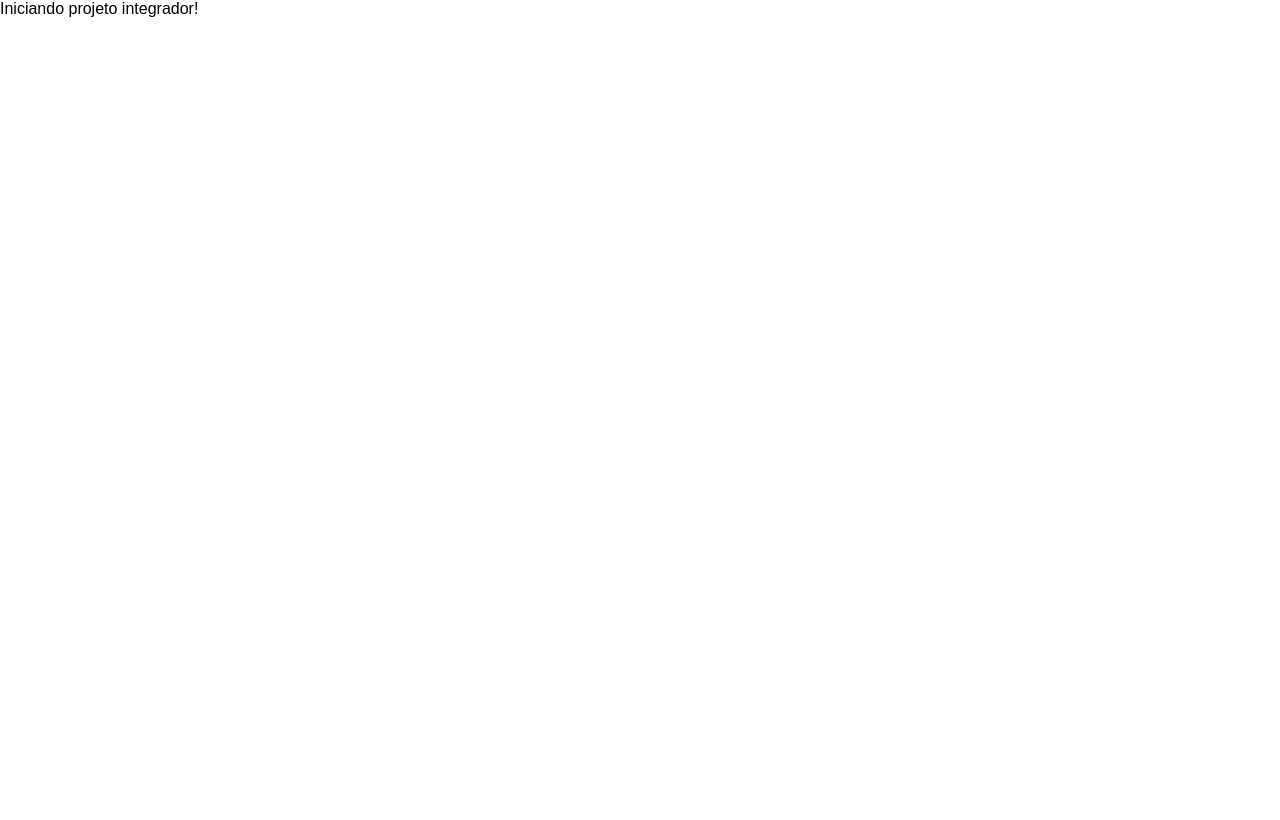
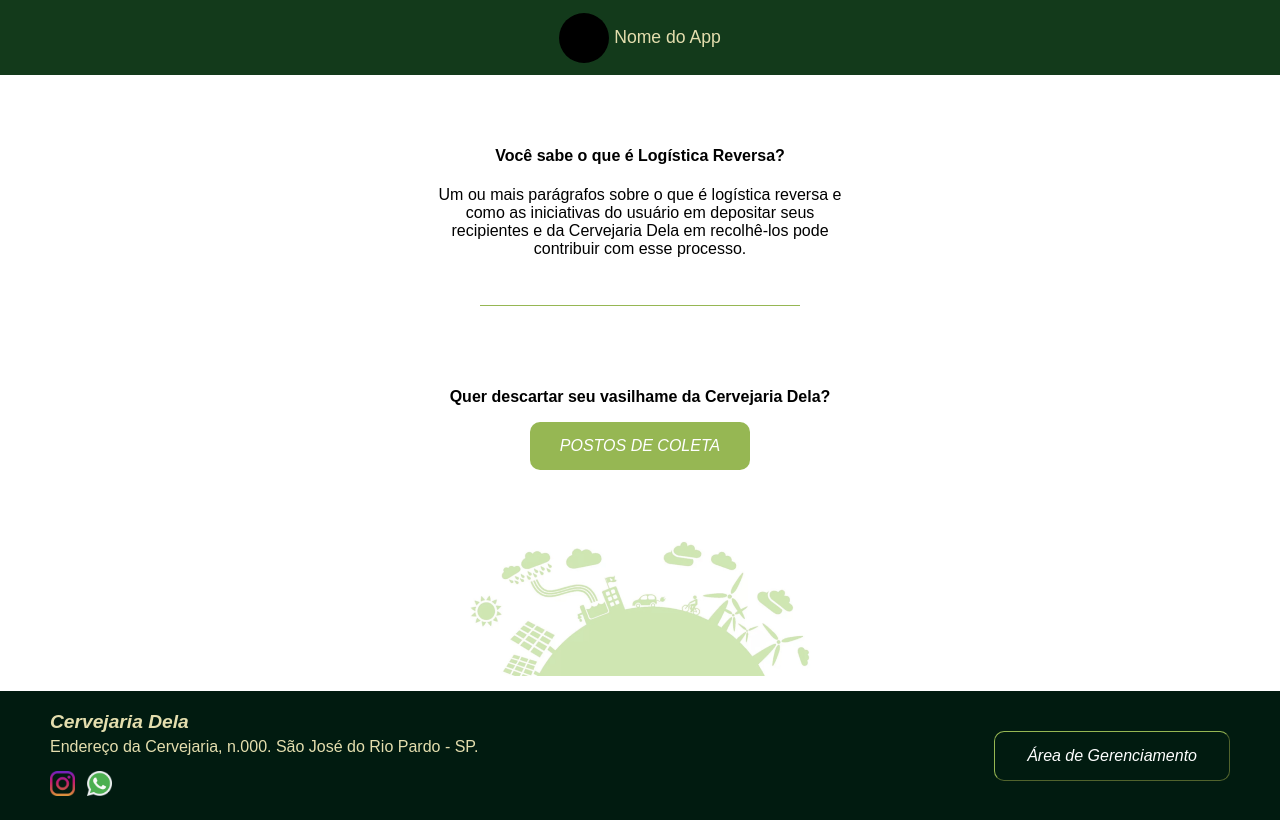
Before and after one commit to nmonalisa/Projeto_integrado_1, a website: page src/index.html in a window 1280 px wide. Drawn offline with nearby package versions, Linux system fonts and the light colour scheme.

Commit message:
Pegando atualizações de Philipp

```diff
--- a/src/index.html
+++ b/src/index.html
@@ -10,12 +10,53 @@
     <meta name="viewport" content="width=device-width, initial-scale=1.0">
 </head>
 <body id="root">
-    <p>Página inicial (atribuição Philipp) </p>
+    <!-- Início do Header -->
+    <header id="header" class="header-postos">
+        <a href=""><div class="header-postos-logo"></div></a>
+        <div>Nome do App</div>
+    </header>
+    <!-- Fim do Header -->
 
-    Acesso para páginas feitas por Monalisa:</br>
-    <a href="pages/lista_postos/postos.html">Ir para lista de postos de coleta</a></br>
-    <a href="pages/perfil_posto/perfil_posto.html">Ir para perfil do posto de coleta depois do login</a></br>
-    <a href="pages/perfil_empresa/empresa.html">Ir para perfil do posto da empresa principal depois do login</a></br>
-    <script type="text/javascript" src="index.js"></script>
-</body>
+    <!-- Início do corpo -->
+    <div class="container">
+      <div class="main-text" align="center">
+        <h4>Você sabe o que é Logística Reversa?</h4>
+        <p>Um ou mais parágrafos sobre o que é logística reversa e </br> como as iniciativas do usuário em depositar seus </br> recipientes e da Cervejaria Dela em recolhê-los pode </br> contribuir com esse processo.</p>
+      </div>
+
+      <div class="stripe"></div>
+
+      <div class="secondary-text" align="center">
+        <h4>Quer descartar seu vasilhame da Cervejaria Dela?</h4>
+        <button class="button button1" onclick="location.href = './pages/lista_postos/postos.html' "><i>POSTOS DE COLETA</i></button>
+      </div>
+
+      <div class="img-photo">
+        <img src="./images/home_logistica_reversa_transparencia50.png"/>
+      </div>
+    </div>
+    <!-- Fim do corpo -->
+
+    <!-- Início do Footer -->
+    <footer class="footer-postos">
+      <section class="footer-postos-box">
+          <div class="footer-postos-titulo">
+              Cervejaria Dela
+          </div>
+          <div>Endereço da Cervejaria, n.000. São José do Rio Pardo - SP.</div>
+          <div class="footer-postos-box-icones"></div>
+            <a href="https://www.instagram.com/cervejariadela/"><img class="footer-postos-icone" src="./images/instagram.png" /></a>
+            <img class="footer-postos-icone" src="./images/whatsapp.png" />
+          </div>
+      </section>
+
+      <section class="footer-btn">
+        <button class="adminBtn" onclick="location.href = './pages/login/index.html' ">
+          <i>Área de Gerenciamento</i>
+        </button>
+      </section>
+    </footer>
+    <!-- Fim do Footer -->
+      <script src="https://cdn.jsdelivr.net/npm/bootstrap@5.0.2/dist/js/bootstrap.bundle.min.js" integrity="sha384-MrcW6ZMFYlzcLA8Nl+NtUVF0sA7MsXsP1UyJoMp4YLEuNSfAP+JcXn/tWtIaxVXM" crossorigin="anonymous"></script>
+    </body>
 </html>
--- /dev/null
+++ b/src/pages/cadastro/style.css
@@ -0,0 +1,101 @@
+body {
+    background-size: contain;
+    height: 100vh;
+    font-family: Arial, Helvetica, sans-serif;
+    margin: 0;
+    padding: 0;
+    width: 100vw;
+  }
+
+.header-postos {
+    background-color: #133A1B;
+    color: #E4DEAE;
+    height: 75px;
+    display: flex;
+    align-items: center;
+    justify-content: center;
+    font-size: 1.1rem;
+}
+
+.header-postos-logo {
+    width: 50px;
+    height: 50px;
+    background-color: black;
+    margin-right: 5px;
+    border-radius: 25px;
+}
+
+.main-container {
+    margin-top: 50px;;
+}
+
+.main-header {
+    margin-bottom: 30px;
+}
+
+.form-container {
+    width: 40%;
+    border-color: #011B10;
+    border: thin solid #96B753;
+    border-radius: 15px;
+    padding: 15px;
+    margin-bottom: 30px;
+}
+
+.signin-text {
+    margin-top: 30px;
+}
+
+.button {
+    border: none;
+    border-radius: 10px;
+    color: white;
+    background-color: #96B753;
+    text-align: center;
+    text-decoration: none;
+    display: inline-block;
+    padding: 5px;
+    cursor: pointer;
+    width: 100%;
+    font-size: large;
+}
+
+.footer-postos-box {
+    margin-left: 50px;
+}
+
+.footer-postos-titulo {
+    font-size: 1.2rem;
+    font-weight: bold;
+    font-style: italic;
+    padding-bottom: 5px
+}
+
+.footer-postos-box-icones {
+    margin: 15px 0px;
+}
+
+.footer-postos-icone {
+    height: 25px;
+    width: 25px;
+    margin-right: 8px;
+}
+
+.footer-postos {
+    background-color: #011B10;
+    color: #E4DEAE;
+    padding: 20px 0px;
+    width: 100%;
+}
+
+@media (max-width: 450px) {
+    .form-container {
+        width: 80%;
+    }
+}
+
+@media (max-width: 500px) {
+}
+
+@media (max-width: 780px) {
+}
--- /dev/null
+++ b/src/pages/login/style.css
@@ -0,0 +1,107 @@
+body {
+    background-size: contain;
+    height: 100vh;
+    font-family: Arial, Helvetica, sans-serif;
+    margin: 0;
+    padding: 0;
+    width: 100vw;
+  }
+
+.header-postos {
+    background-color: #133A1B;
+    color: #E4DEAE;
+    height: 75px;
+    display: flex;
+    align-items: center;
+    justify-content: center;
+    font-size: 1.1rem;
+}
+
+.header-postos-logo {
+    width: 50px;
+    height: 50px;
+    background-color: black;
+    margin-right: 5px;
+    border-radius: 25px;
+}
+
+.main-container {
+    margin-top: 50px;
+    min-height: 70vh;
+}
+
+.main-header {
+    margin-bottom: 30px;
+}
+
+.form-container {
+    width: 40%;
+    border-color: #011B10;
+    border: thin solid #96B753;
+    border-radius: 15px;
+    padding: 15px;
+}
+
+.signin-text {
+    margin-top: 30px;
+}
+
+.button {
+    border: none;
+    border-radius: 10px;
+    color: white;
+    background-color: #96B753;
+    text-align: center;
+    text-decoration: none;
+    display: inline-block;
+    padding: 5px;
+    cursor: pointer;
+    width: 100%;
+    font-size: large;
+    text-decoration: none;
+}
+
+a:hover {
+    text-decoration: none;
+    color: #fff;
+}
+
+.footer-postos-box {
+    margin-left: 50px;
+}
+
+.footer-postos-titulo {
+    font-size: 1.2rem;
+    font-weight: bold;
+    font-style: italic;
+    padding-bottom: 5px
+}
+
+.footer-postos-box-icones {
+    margin: 15px 0px;
+}
+
+.footer-postos-icone {
+    height: 25px;
+    width: 25px;
+    margin-right: 8px;
+}
+
+.footer-postos {
+    background-color: #011B10;
+    color: #E4DEAE;
+    padding: 20px 0px;
+    width: 100%;
+}
+
+@media (max-width: 450px) {
+    .form-container {
+        width: 80%;
+    }
+}
+
+@media (max-width: 500px) {
+}
+
+@media (max-width: 780px) {
+}
--- a/src/style.css
+++ b/src/style.css
@@ -7,7 +7,143 @@
     height: 100vh;
     font-family: Arial, Helvetica, sans-serif;
     margin: 0;
-    overflow-y: hidden;
     padding: 0;
     width: 100vw;
-  }
+}
+
+.header-postos {
+    background-color: #133A1B;
+    color: #E4DEAE;
+    height: 75px;
+    display: flex;
+    align-items: center;
+    justify-content: center;
+    font-size: 1.1rem;
+}
+
+.header-postos-logo {
+    width: 50px;
+    height: 50px;
+    background-color: black;
+    margin-right: 5px;
+    border-radius: 25px;
+}
+
+.button {
+    border: none;
+    border-radius: 10px;
+    color: white;
+    padding: 15px 30px;
+    text-align: center;
+    text-decoration: none;
+    display: inline-block;
+    font-size: 16px;
+    margin: -5px 2px;
+    cursor: pointer;
+}
+
+.container {
+    display: flex;
+    flex-direction: column;
+    justify-content: space-around;
+    align-items: center;
+    min-height: 77vh;
+}
+
+.stripe {
+    height: 1px;
+    width: 25%;
+    background-color: #96B753;
+    margin: 0px 0px 30px 0px;
+}
+
+.main-text {
+    margin: 35px 0px 0px 0px;
+}
+
+.secondary-text {
+    display: flex;
+    flex-direction: column;
+    align-items: center;
+    margin: 0px 0px 45px 0px;
+}
+
+.button1 {
+    background-color: #96B753;
+}
+
+.img-photo {
+    margin-bottom: -5px;
+}
+
+.footer-postos-box {
+    margin-left: 50px;
+}
+
+.footer-postos-titulo {
+    font-size: 1.2rem;
+    font-weight: bold;
+    font-style: italic;
+    padding-bottom: 5px
+}
+
+.footer-postos-box-icones {
+    margin: 15px 0px;
+}
+
+.footer-postos-icone {
+    height: 25px;
+    width: 25px;
+    margin-right: 8px;
+}
+
+.footer-postos {
+    background-color: #011B10;
+    color: #E4DEAE;
+    padding: 20px 0px;
+    display: flex;
+    justify-content: space-between;
+}
+
+.adminBtn {
+    border-radius: 10px;
+    color: #fff;
+    border-color: #96B753;
+    border-width: 1px;
+    background-color: #011B10;
+    padding: 15px 32px;
+    text-align: center;
+    text-decoration: none;
+    display: inline-block;
+    font-size: 16px;
+    margin: 4px 2px;
+    cursor: pointer;
+    margin-right: 50px;
+    margin-top: 20px;
+}
+
+@media (max-width: 450px) {
+    .footer-postos {
+        display: flex;
+        flex-direction: column;
+        justify-content: center;
+        align-items: center;
+    }
+
+    .adminBtn {
+        margin-top: 10%;
+        margin-right: 0px;
+    }
+
+    .footer-postos-box {
+        text-align: center;
+        margin-left: 0px;
+        padding: 10px;
+    }
+}
+
+@media (max-width: 500px) {
+}
+
+@media (max-width: 780px) {
+}
```
Also changed, not shown: src/pages/cadastro/index.html (added, +67 -0 lines), src/pages/login/index.html (added, +65 -0 lines), 2 other files.
